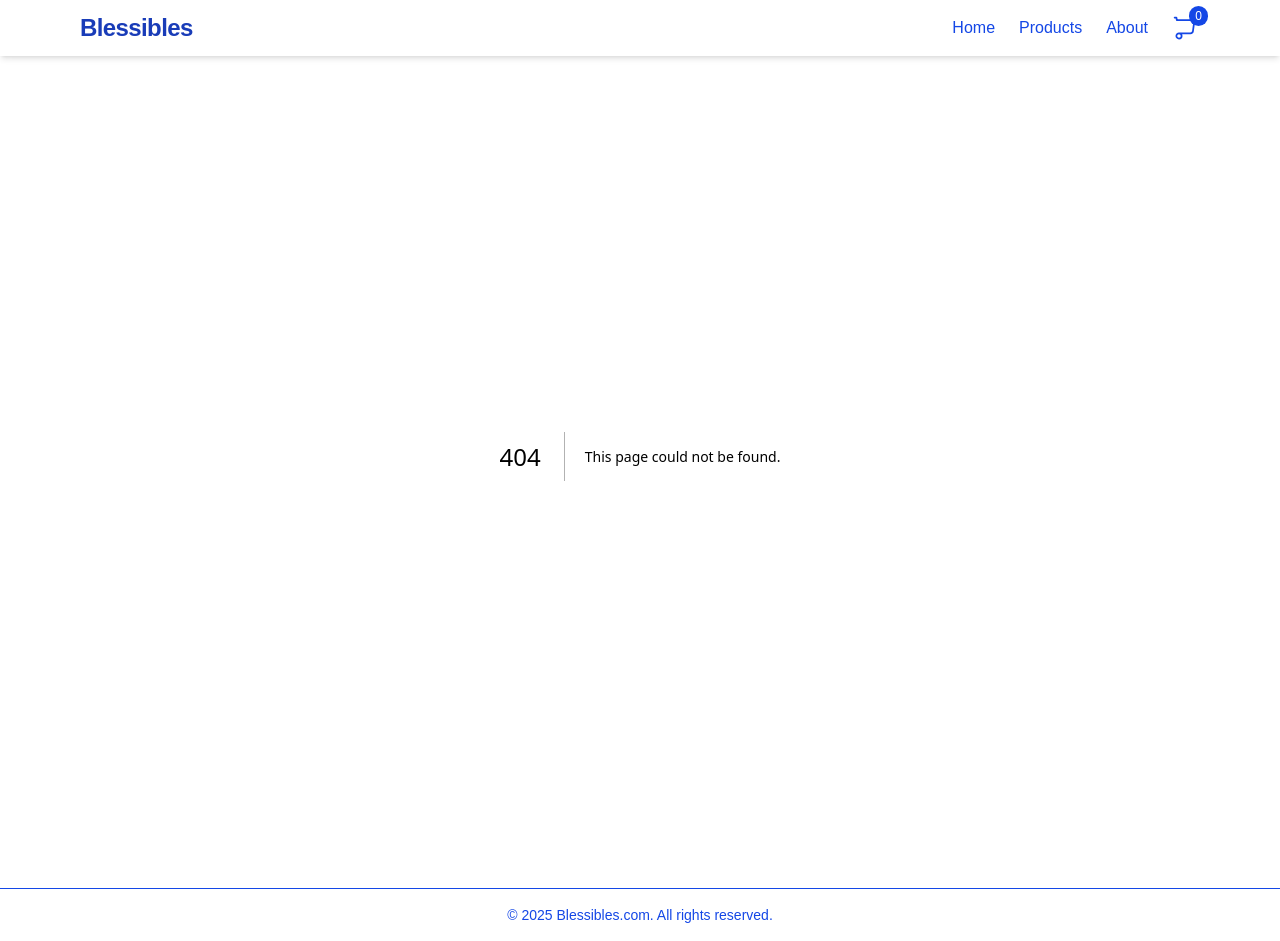
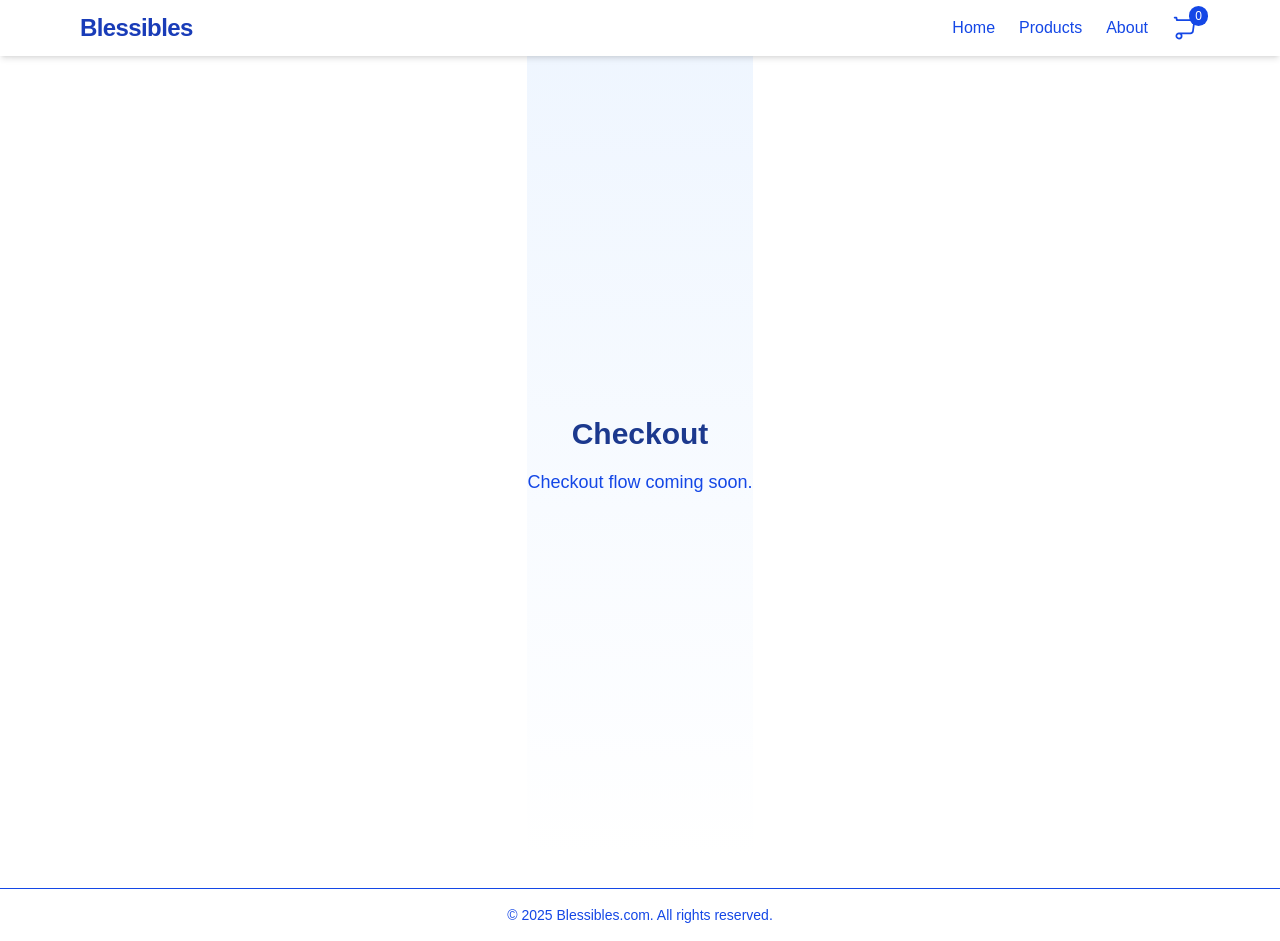
Before and after one commit to blessibles/blessibles-cursor, a Next.js app: page /checkout in a window 1280 px wide. Before the commit this address had no page. Built offline with nearby package versions, Linux system fonts and the light colour scheme.

Commit message:
feat: add /checkout page and navigate to it from cart modal

```diff
--- /dev/null
+++ b/src/app/checkout/page.tsx
@@ -0,0 +1,10 @@
+import React from 'react';
+
+export default function CheckoutPage() {
+  return (
+    <div className="min-h-screen flex flex-col items-center justify-center bg-gradient-to-b from-blue-50 to-white">
+      <h1 className="text-3xl font-bold text-blue-900 mb-4">Checkout</h1>
+      <p className="text-blue-700 text-lg">Checkout flow coming soon.</p>
+    </div>
+  );
+}
--- a/src/app/layout.tsx
+++ b/src/app/layout.tsx
@@ -2,6 +2,7 @@
 import './globals.css';
 import Link from 'next/link';
 import { ReactNode, useState, createContext, useContext } from 'react';
+import { useRouter } from 'next/navigation';
 
 // Cart context types
 interface CartItem {
@@ -98,7 +99,7 @@ function CartButton() {
   const ctx = useContext(CartContext);
   const cartCount = ctx ? ctx.cartCount : 0;
   const [open, setOpen] = useState(false);
-  const [checkout, setCheckout] = useState(false);
+  const router = useRouter();
   return (
     <>
       <button className="relative" onClick={() => setOpen(true)}>
@@ -110,7 +111,7 @@ function CartButton() {
       {open && (
         <div className="fixed inset-0 bg-black bg-opacity-30 flex items-center justify-center z-50">
           <div className="bg-white rounded-lg shadow-lg p-6 min-w-[320px] max-w-xs w-full relative">
-            <button className="absolute top-2 right-2 text-blue-700 hover:text-blue-900 text-xl" onClick={() => { setOpen(false); setCheckout(false); }}>&times;</button>
+            <button className="absolute top-2 right-2 text-blue-700 hover:text-blue-900 text-xl" onClick={() => setOpen(false)}>&times;</button>
             <h3 className="text-lg font-bold mb-4 text-blue-900">Your Cart</h3>
             {ctx && ctx.cart.length > 0 ? (
               <>
@@ -127,10 +128,7 @@ function CartButton() {
                     </li>
                   ))}
                 </ul>
-                <button className="w-full bg-blue-700 text-white py-2 rounded font-semibold hover:bg-blue-800 transition mb-2" onClick={() => setCheckout(true)}>Checkout</button>
-                {checkout && (
-                  <div className="mt-2 p-4 bg-blue-50 rounded text-blue-800 text-center font-semibold border border-blue-200">Checkout coming soon!</div>
-                )}
+                <button className="w-full bg-blue-700 text-white py-2 rounded font-semibold hover:bg-blue-800 transition mb-2" onClick={() => { setOpen(false); router.push('/checkout'); }}>Checkout</button>
               </>
             ) : (
               <p className="text-blue-700">Your cart is empty.</p>
```
